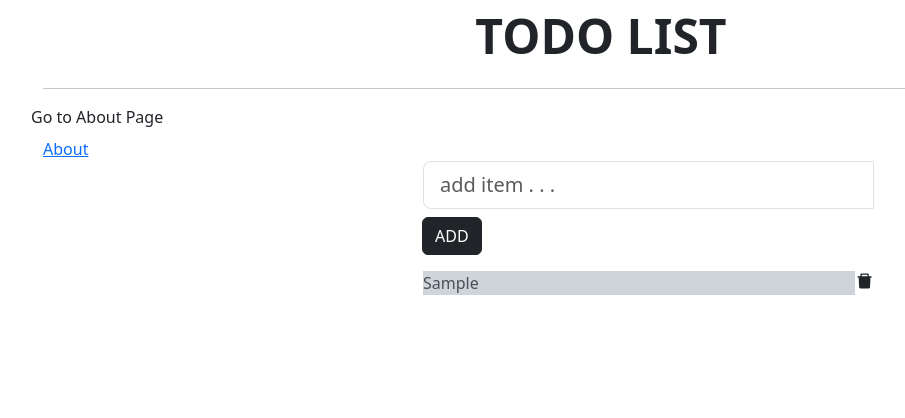
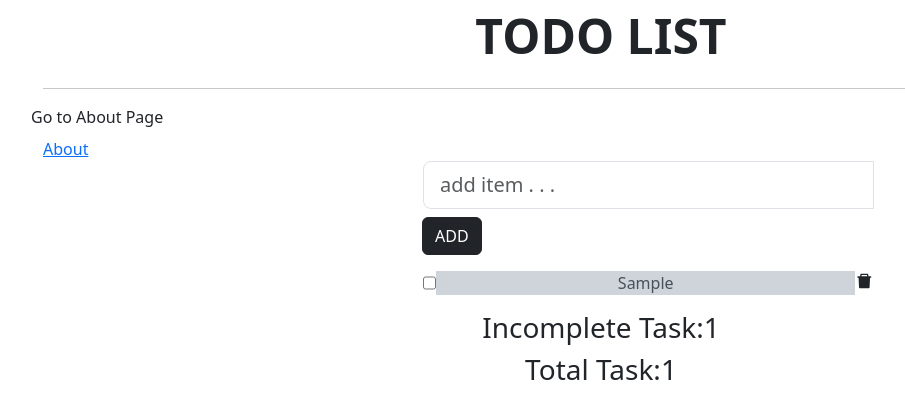
Before and after one commit to Manas-15/todo-app, a React (Create React App) app: page / in a window 1280 px wide. Both pictures are taken after typing "Sample" into the empty fields and a click on the button "ADD". Shown: the top 418 px of the page, without its empty margins (39-944 px from the left). Built offline with nearby package versions, Linux system fonts and the light colour scheme.

Commit message:
modified

```diff
--- a/src/App.js
+++ b/src/App.js
@@ -1,142 +1,21 @@
-import React, { useEffect, useState } from "react";
-import Container from "react-bootstrap/Container";
-import Row from "react-bootstrap/Row";
-import Col from "react-bootstrap/Col";
-import Button from "react-bootstrap/Button";
-import InputGroup from "react-bootstrap/InputGroup";
-import FormControl from "react-bootstrap/FormControl";
-import ListGroup from "react-bootstrap/ListGroup";
-import { AiFillDelete } from "react-icons/ai";
-import { Link } from "react-router-dom";
+import logo from "./logo.svg";
+import "./App.css";
+import Home from "./Home";
+import "bootstrap/dist/css/bootstrap.css";
+import { Route, Routes } from "react-router-dom";
 import "bootstrap/dist/css/bootstrap.css";
 
-const App = () => {
-  const [userInput, setUserInput] = useState("");
-  const [list, setList] = useState([]);
-  const [todoItems, setTodoItems] = useState([]);
+import About from "./About";
 
-  const updateInput = (value) => {
-    setUserInput(value);
-  };
-
-  const addItem = () => {
-    if (userInput !== "") {
-      const todoItem = {
-        id: Math.random(),
-        value: userInput,
-      };
-      if (todoItem) {
-        setList([...list, todoItem]);
-      }
-    }
-    setUserInput("");
-  };
-  console.log(list, "::::::::::::::::::::::::");
-
-  useEffect(() => {
-    const setTodoList = JSON.stringify(list);
-    localStorage.setItem("TodoList", setTodoList);
-  }, [list]);
-  useEffect(() => {
-    const getTodoList = JSON.parse(localStorage.getItem("TodoList"));
-    setTodoItems(getTodoList);
-  }, [list]);
-
-  console.log(todoItems, "MMMMMMMMMMMMMMMMMMMMMMMMMMMMMMMM");
-
-  const deleteItem = (ID) => {
-    console.log(ID);
-    const updateList = todoItems.filter((item) => item.id !== ID);
-    setList(updateList);
-  };
+function App() {
   return (
-    <>
-      <Container>
-        <Row
-          style={{
-            display: "flex",
-            justifyContent: "center",
-            alignItems: "center",
-            fontSize: "3rem",
-            fontWeight: "bolder",
-          }}
-        >
-          TODO LIST
-        </Row>
-
-        <hr />
-        <Row>
-          Go to About Page{" "}
-          <InputGroup>
-            <Link to="/about" variant="dark" className="mt-2">
-              About
-            </Link>
-          </InputGroup>
-        </Row>
-        <Row>
-          <Col md={{ span: 5, offset: 4 }}>
-            <InputGroup className="mb-3">
-              <FormControl
-                placeholder="add item . . . "
-                size="lg"
-                value={userInput}
-                onChange={(item) => updateInput(item.target.value)}
-              />
-
-              <InputGroup>
-                <Button
-                  variant="dark"
-                  className="mt-2"
-                  onClick={() => addItem()}
-                >
-                  ADD
-                </Button>
-              </InputGroup>
-            </InputGroup>
-          </Col>
-        </Row>
-        <Row>
-          <Col md={{ span: 5, offset: 4 }}>
-            <div>
-              {todoItems.map((item) => {
-                return (
-                  <div className="d-flex mb-3">
-                    <ListGroup.Item variant="dark" action>
-                      {item.value}
-                    </ListGroup.Item>
-                    <AiFillDelete
-                      size="20px"
-                      onClick={() => deleteItem(item.id)}
-                    />
-                  </div>
-                );
-              })}
-            </div>
-          </Col>
-        </Row>
-      </Container>
-    </>
+    <div className="App">
+      <Routes>
+        <Route path="/" element={<Home />} />
+        <Route path="/about" element={<About />} />
+      </Routes>
+    </div>
   );
-};
+}
 
 export default App;
-
-// import logo from "./logo.svg";
-// import "./App.css";
-// import Home from "./Home";
-// import "bootstrap/dist/css/bootstrap.css";
-// import { Route, Routes } from "react-router-dom";
-// import About from "./About";
-
-// function App() {
-//   return (
-//     <div className="App">
-//       <Routes>
-//         <Route path="/" element={<Home />} />
-//         <Route path="/about" element={<About />} />
-//       </Routes>
-//     </div>
-//   );
-// }
-
-// export default App;
--- a/src/Home.js
+++ b/src/Home.js
@@ -11,8 +11,11 @@ import { Link } from "react-router-dom";
 
 const Home = () => {
   const [userInput, setUserInput] = useState("");
-  const [list, setList] = useState([]);
-  const [todoItems, setTodoItems] = useState([]);
+  const [todoItems, setTodoItems] = useState(
+    JSON.parse(localStorage.getItem("TodoList"))
+      ? JSON.parse(localStorage.getItem("TodoList"))
+      : []
+  );
 
   const updateInput = (value) => {
     setUserInput(value);
@@ -23,30 +26,42 @@ const Home = () => {
       const todoItem = {
         id: Math.random(),
         value: userInput,
+        status: false,
       };
       if (todoItem) {
-        setList([...list, todoItem]);
+        var blankArray = [];
+        const checkdata = JSON.parse(localStorage.getItem("TodoList"));
+        if (checkdata && checkdata.length > 0) {
+          blankArray = checkdata;
+        }
+        // const blankArray = [];
+        blankArray.push(todoItem);
+        localStorage.setItem("TodoList", JSON.stringify(blankArray));
+        setItem();
       }
     }
     setUserInput("");
   };
-  console.log(list, "::::::::::::::::::::::::");
-
-  useEffect(() => {
-    const setTodoList = JSON.stringify(list);
-    localStorage.setItem("TodoList", setTodoList);
-  }, [list]);
-  useEffect(() => {
-    const getTodoList = JSON.parse(localStorage.getItem("TodoList"));
-    setTodoItems(getTodoList);
-  }, [list]);
-
-  console.log(todoItems, "MMMMMMMMMMMMMMMMMMMMMMMMMMMMMMMM");
+  const setItem = () => {
+    setTodoItems(JSON.parse(localStorage.getItem("TodoList")));
+  };
 
   const deleteItem = (ID) => {
     console.log(ID);
     const updateList = todoItems.filter((item) => item.id !== ID);
-    setList(updateList);
+    localStorage.setItem("TodoList", JSON.stringify(updateList));
+    setItem();
+  };
+  const handleChange = (e, index) => {
+    console.log(index);
+    const todoItem = {
+      id: Math.random(),
+      value: todoItems[index].value,
+      status: e.target.checked,
+    };
+    todoItems[index] = todoItem;
+    localStorage.setItem("TodoList", JSON.stringify(todoItems));
+    setItem();
   };
   return (
     <>
@@ -97,9 +112,14 @@ const Home = () => {
         <Row>
           <Col md={{ span: 5, offset: 4 }}>
             <div>
-              {todoItems.map((item) => {
+              {todoItems?.map((item, index) => {
                 return (
                   <div className="d-flex mb-3">
+                    <input
+                      defaultChecked={item.status}
+                      type="checkbox"
+                      onChange={(e) => handleChange(e, index)}
+                    />
                     <ListGroup.Item variant="dark" action>
                       {item.value}
                     </ListGroup.Item>
@@ -113,6 +133,11 @@ const Home = () => {
             </div>
           </Col>
         </Row>
+        <h3>
+          Incomplete Task:
+          {todoItems?.filter((item, index) => item.status === false).length}
+        </h3>
+        <h3>Total Task:{todoItems?.length}</h3>
       </Container>
     </>
   );
```
Also changed, not shown: 1 other file (tests, documents, lock files or other folders).
